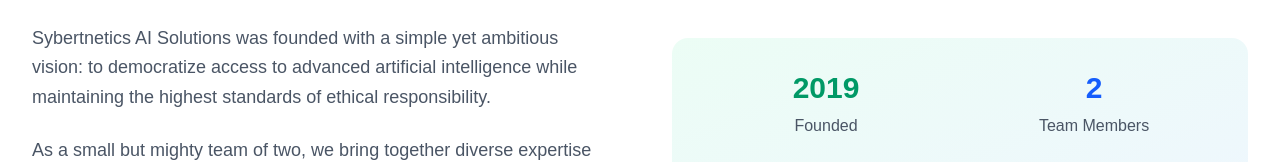
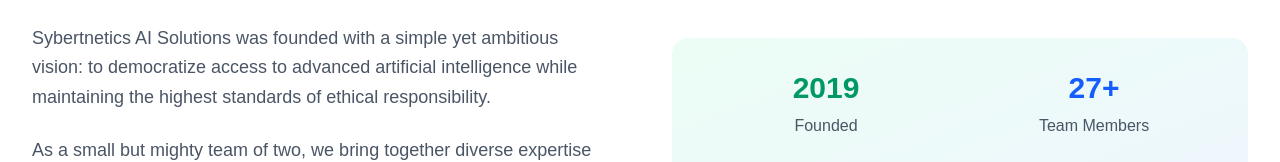
Before and after one commit to SybertneticsAISolutions/Website, a Next.js app in the folder sybertnetics-website/: page /about in a window 1280 px wide. Shown: the part 489-651 px from the top of the page. Built offline with nearby package versions, Linux system fonts and the light colour scheme; no server answers.

Commit message:
last one of the night, forreal this time

```diff
--- a/sybertnetics-website/src/app/about/page.tsx
+++ b/sybertnetics-website/src/app/about/page.tsx
@@ -54,7 +54,7 @@
                   <div className="text-gray-600">Founded</div>
                 </div>
                 <div>
-                  <div className="text-3xl font-bold text-blue-600 mb-2">2</div>
+                  <div className="text-3xl font-bold text-blue-600 mb-2">27+</div>
                   <div className="text-gray-600">Team Members</div>
                 </div>
                 <div>
```
